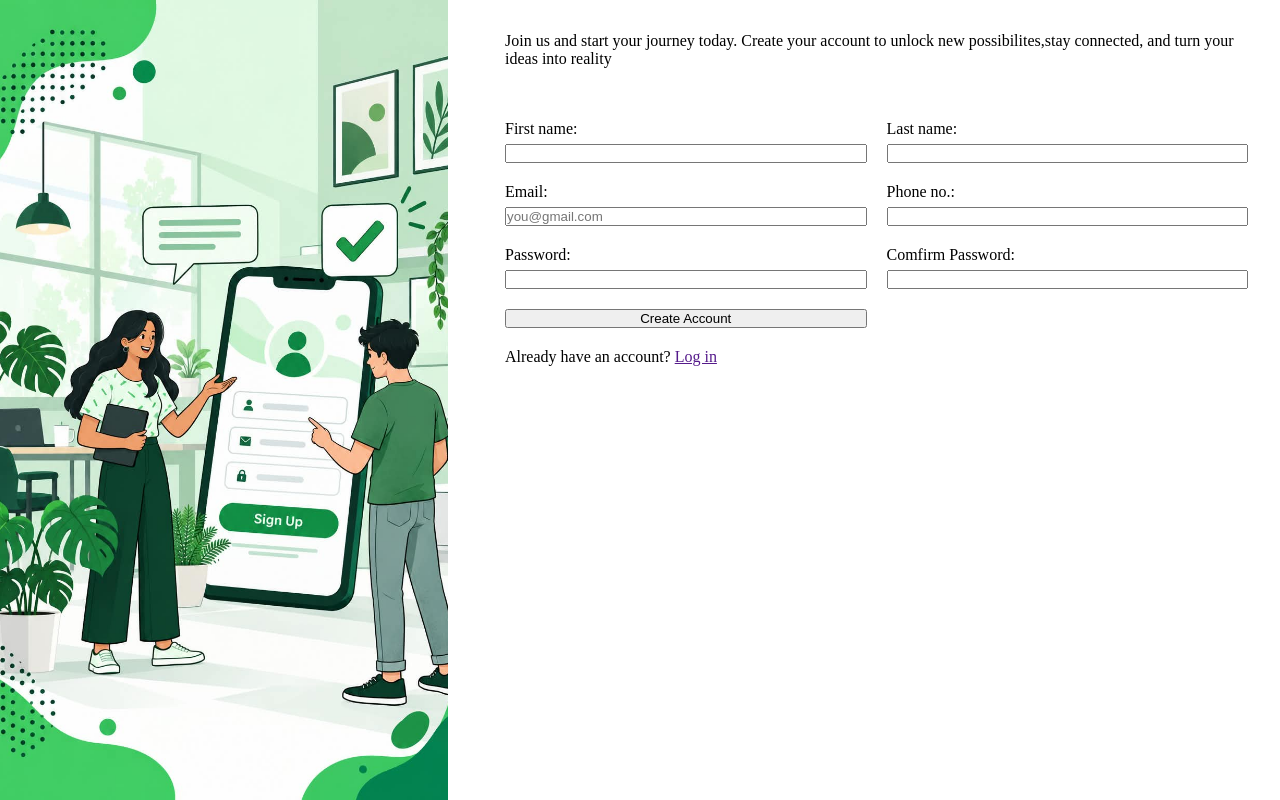
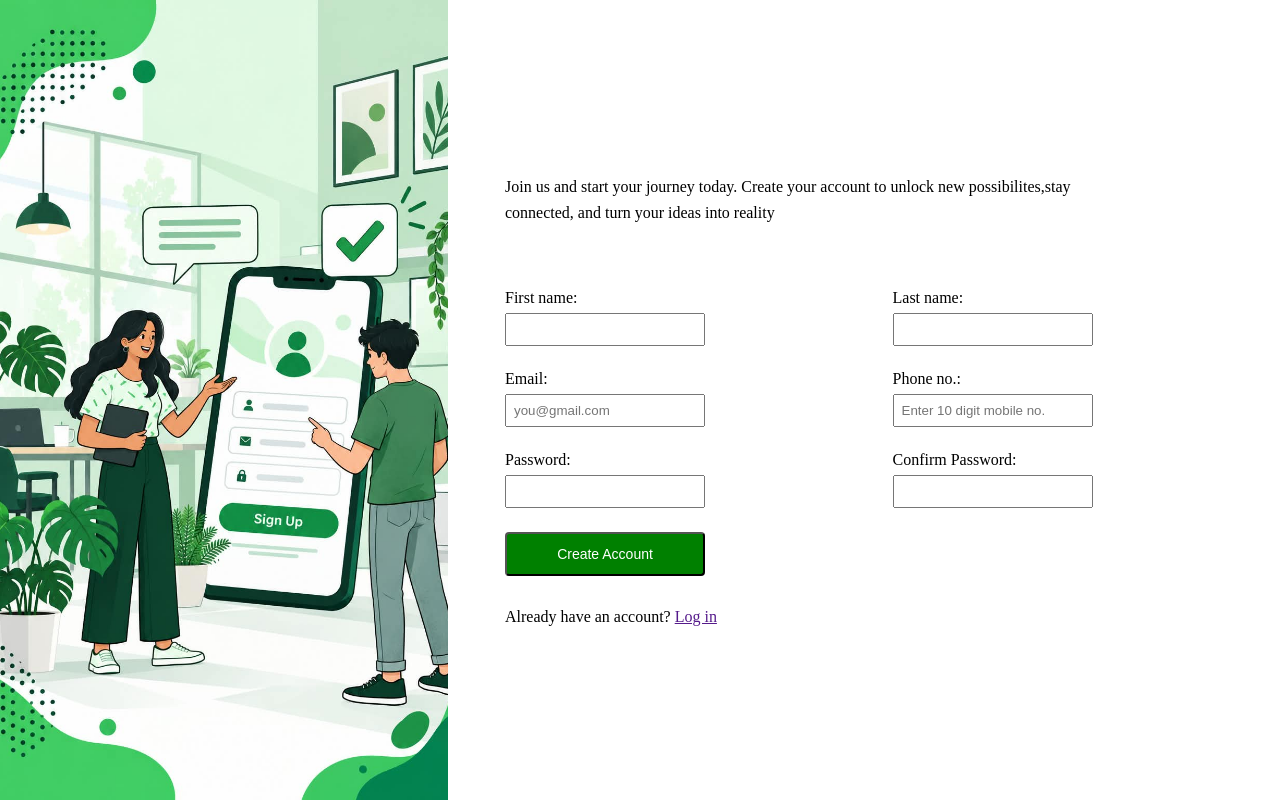
Before and after one commit to SagarPawar-dev/sign-up-form, a plain HTML site: page index.html in a window 1280 px wide. Drawn offline with Linux system fonts and the light colour scheme.

Commit message:
Add pasword confirmation and fixed spacing

```diff
--- a/index.html
+++ b/index.html
@@ -34,18 +34,18 @@
                     </div>
                     <div class="form-group">
                         <label for="">Phone no.: </label>
-                        <input type="text" required>
+                        <input type="tel" minlength="10" maxlength="10" pattern="[0-9]{10}" placeholder="Enter 10 digit mobile no." required>
                     </div>
                     <div class="form-group">
                         <label for="">Password: </label>
-                        <input type="text" required>
+                        <input type="text" minlength="6" id="password" required>
                     </div>
                     <div class="form-group">
-                        <label for="">Comfirm Password: </label>
-                        <input type="text" required>
+                        <label for="">Confirm Password: </label>
+                        <input type="text" id="confirmPassword" required>
                     </div>
                     <div class="form-group">
-                        <button type="submit">Create Account</button>
+                        <button type="submit" id="btn">Create Account</button>
                     </div>
                 </form>
             </div>
--- a/script.js
+++ b/script.js
@@ -0,0 +1,22 @@
+const password = document.querySelector("#password");
+const confirmPassword = document.querySelector("#confirmPassword");
+const form = document.querySelector("form");
+
+form.addEventListener("submit", (event)=>{
+
+    if(password.vale!==confirmPassword.value){
+        event.preventDefault();
+        confirmPassword.setCustomValidity("password do not match");
+        confirmPassword.reportValidity();
+
+    }
+    else{
+        confirmPassword.setCustomValidity("");
+
+    }
+
+});
+
+confirmPassword.addEventListener("input",()=>{
+    confirmPassword.setCustomValidity("");
+});
--- a/style.css
+++ b/style.css
@@ -25,19 +25,28 @@ img{
 .sign-up-box{
     display: flex;
     flex-direction: column;
-
+    justify-content: center;
+    padding: 48px;
     flex: 1;
     padding: 32px;
-    gap: 20px;
+    gap: 32px;
 }
 .first-box{
 
     margin-bottom: 32px;
 }
+
+.first-box p{
+    max-width: 600px;
+    margin: 0;
+    line-height: 1.6;
+}
 .form-grid{
     display: grid;
     grid-template-columns: 1fr 1fr;
-    gap: 20px;
+    column-gap: 32px;
+    row-gap: 24px;
+    max-width: 800px;
     width: 100%;
 }
 
@@ -45,10 +54,25 @@ img{
     display: flex;
     flex-direction: column;
     gap: 6px;
+    width: 200px;
 
 }
 
 .form-group input{
     width: 100%;
+    padding: 7px;
+    box-sizing: border-box;
 
 }
+
+#btn{
+
+    background-color: green;
+    border: 2px solid none;
+    border-radius: 4px;
+    padding: 12px 24px;
+    color: #fff;
+    font-size: 14px;
+    min-width: 200px;
+    cursor: pointer;
+}
```
